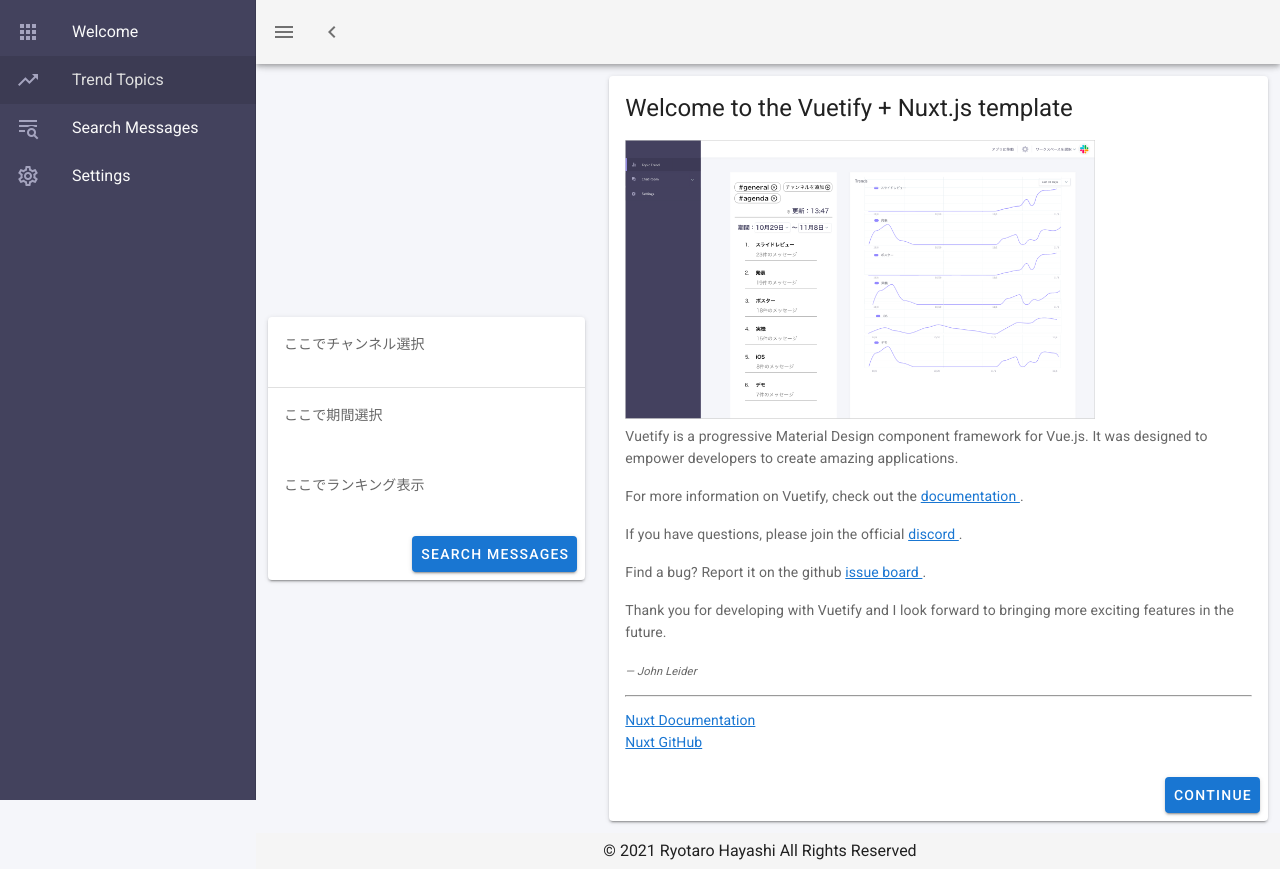
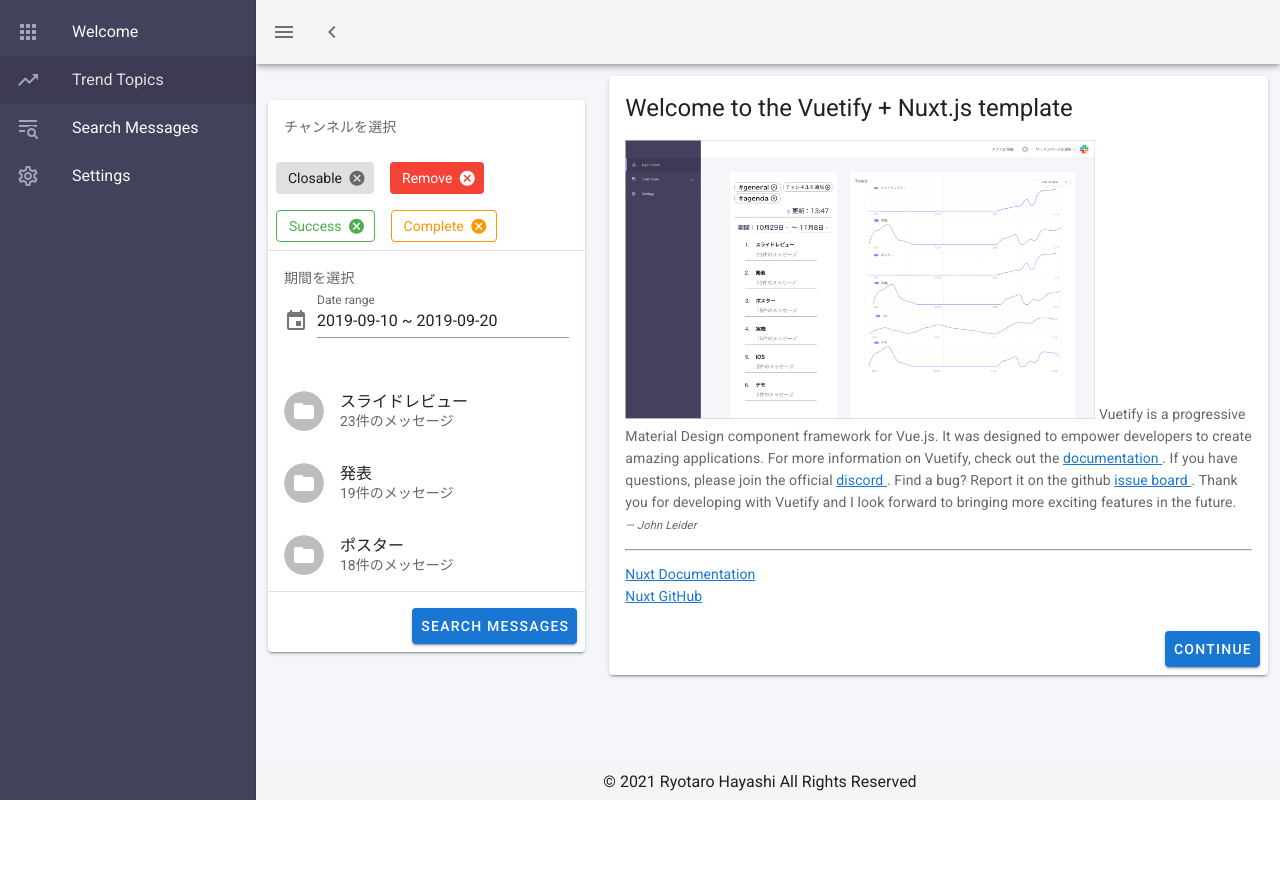
Before and after one commit to Ryotaro-Hayashi/slack-visualization, a Nuxt app in the folder project/: page / in a window 1280 px wide. After the commit the page ends 800 px from the top, so only its background shows below. Built offline with nearby package versions, Linux system fonts and the light colour scheme.

Commit message:
[add] チャンネル選択のためのチップと期間選択のピッカーを追加

```diff
--- a/project/src/pages/index.vue
+++ b/project/src/pages/index.vue
@@ -1,23 +1,112 @@
 <template>
   <v-row justify="center" align="center">
 
-    <!-- ランキング表示 -->
+    <!-- ランキング表示カラム -->
     <v-col cols="12" sm="8" md="4" align="start">
       <v-card>
         <!-- カードテキスト -->
         <v-card-text>
-          <p>ここでチャンネル選択</p>
+          <p>チャンネルを選択</p>
         </v-card-text>
+
+        <v-chip
+          v-if="chips.chip1"
+          class="ma-2"
+          close
+          label
+          @click:close="chips.chip1 = false"
+        >
+          Closable
+        </v-chip>
+
+        <v-chip
+          v-if="chips.chip2"
+          class="ma-2"
+          close
+          color="red"
+          text-color="white"
+          label
+          @click:close="chips.chip2 = false"
+        >
+          Remove
+        </v-chip>
+
+        <v-chip
+          v-if="chips.chip3"
+          class="ma-2"
+          close
+          color="green"
+          outlined
+          label
+          @click:close="chips.chip3 = false"
+        >
+          Success
+        </v-chip>
+
+        <v-chip
+          v-if="chips.chip4"
+          class="ma-2"
+          close
+          color="orange"
+          label
+          outlined
+          @click:close="chips.chip4 = false"
+        >
+          Complete
+        </v-chip>
 
         <v-divider></v-divider>
 
         <v-card-text>
-          <p>ここで期間選択</p>
+            <p>期間を選択</p>
+            <v-menu
+              ref="menu"
+              v-model="menu"
+              :close-on-content-click="false"
+              transition="scale-transition"
+              offset-y
+              min-width="auto"
+            >
+            <template v-slot:activator="{ on, attrs }">
+              <v-text-field
+              v-model="dateRangeText"
+              label="Date range"
+              prepend-icon="mdi-calendar"
+              readonly
+              v-bind="attrs"
+              v-on="on"
+            />
+            </template>
+
+            <v-date-picker
+              ref="picker"
+              v-model="dates"
+              range
+              @change="save"
+            ></v-date-picker>
+            </v-menu>
         </v-card-text>
 
-        <v-card-text>
-          <p>ここでランキング表示</p>
-        </v-card-text>
+        <!-- ランキング表示 -->
+        <v-list subheader two-line>
+
+        <v-list-item v-for="folder in folders" :key="folder.title">
+        <v-list-item-avatar>
+          <v-icon class="grey lighten-1" dark >
+            mdi-folder
+          </v-icon>
+        </v-list-item-avatar>
+
+        <v-list-item-content>
+          <v-list-item-title v-text="folder.title"></v-list-item-title>
+
+          <v-list-item-subtitle v-text="folder.subtitle"></v-list-item-subtitle>
+        </v-list-item-content>
+
+      </v-list-item>
+
+      <v-divider></v-divider>
+    </v-list>
 
         <!-- v-btnやv-menuなどのカードのactionsを配置するためのコンテナ -->
         <v-card-actions>
@@ -119,5 +208,55 @@
     Logo,
     VuetifyLogo,
   },
+  data: () => ({
+    chips: {
+      chip1: true,
+      chip2: true,
+      chip3: true,
+      chip4: true,
+    },
+    files: [
+      {
+        color: 'blue',
+        icon: 'mdi-clipboard-text',
+        subtitle: 'Jan 20, 2014',
+        title: 'Vacation itinerary',
+      },
+      {
+        color: 'amber',
+        icon: 'mdi-gesture-tap-button',
+        subtitle: 'Jan 10, 2014',
+        title: 'Kitchen remodel',
+      },
+    ],
+    folders: [
+      {
+        subtitle: '23件のメッセージ',
+        title: 'スライドレビュー',
+      },
+      {
+        subtitle: '19件のメッセージ',
+        title: '発表',
+      },
+      {
+        subtitle: '18件のメッセージ',
+        title: 'ポスター',
+      },
+    ],
+    dates: ['2019-09-10', '2019-09-20'],
+  }),
+  computed: {
+    dateRangeText () {
+      return this.dates.join(' ~ ')
+    },
+  },
 }
 </script>
+
+<style type="text/css">
+
+/* pタグの改行をなくす */
+p {
+  display:inline;
+}
+</style>
--- a/project/src/pages/messages.vue
+++ b/project/src/pages/messages.vue
@@ -2,28 +2,31 @@
   <v-row>
     <v-col class="text-center">
       <img width="75%" height="75%" src="@/assets/message_search.png">
+    </v-col>
 
-      <!-- <v-card>
-        <v-list two-line>
-          <template v-for="(item, index) in items.slice(0, 6)">
+    <v-col>
+      <v-list three-line>
+      <template v-for="(item, index) in items">
         <v-subheader
           v-if="item.header"
           :key="item.header"
-            >
-              {{ item.header }}
-            </v-subheader>
+          v-text="item.header"
+        ></v-subheader>
+
         <v-divider
           v-else-if="item.divider"
           :key="index"
           :inset="item.inset"
         ></v-divider>
+
         <v-list-item
           v-else
           :key="item.title"
         >
           <v-list-item-avatar>
-                <img :src="item.avatar">
+            <v-img :src="item.avatar"></v-img>
           </v-list-item-avatar>
+
           <v-list-item-content>
             <v-list-item-title v-html="item.title"></v-list-item-title>
             <v-list-item-subtitle v-html="item.subtitle"></v-list-item-subtitle>
@@ -31,23 +34,46 @@
         </v-list-item>
       </template>
     </v-list>
-      </v-card> -->
 
     </v-col>
   </v-row>
 </template>
 
 <script>
-//   export default {
-//     data: () => ({
-//       items: [
-//         { header: 'Today' },
-//         { avatar: 'https://cdn.vuetifyjs.com/images/lists/1.jpg', title: 'Brunch this weekend?', subtitle: `<span class="font-weight-bold">Ali Connors</span> &mdash; I'll be in your neighborhood doing errands this weekend. Do you want to hang out?` },
-//         { divider: true, inset: true },
-//         { avatar: 'https://cdn.vuetifyjs.com/images/lists/2.jpg', title: 'Summer BBQ <span class="grey--text text--lighten-1">4</span>', subtitle: `<span class="font-weight-bold">to Alex, Scott, Jennifer</span> &mdash; Wish I could come, but I'm out of town this weekend.` },
-//         { divider: true, inset: true },
-//         { avatar: 'https://cdn.vuetifyjs.com/images/lists/3.jpg', title: 'Oui oui', subtitle: '<span class="font-weight-bold">Sandra Adams</span> &mdash; Do you have Paris recommendations? Have you ever been?' },
-//       ],
-//     }),
-//   }
+  export default {
+    data: () => ({
+      items: [
+        { header: 'Today' },
+        {
+          avatar: 'https://cdn.vuetifyjs.com/images/lists/1.jpg',
+          title: 'Brunch this weekend?',
+          subtitle: `<span class="text--primary">Ali Connors</span> &mdash; I'll be in your neighborhood doing errands this weekend. Do you want to hang out?`,
+        },
+        { divider: true, inset: true },
+        {
+          avatar: 'https://cdn.vuetifyjs.com/images/lists/2.jpg',
+          title: 'Summer BBQ <span class="grey--text text--lighten-1">4</span>',
+          subtitle: `<span class="text--primary">to Alex, Scott, Jennifer</span> &mdash; Wish I could come, but I'm out of town this weekend.`,
+        },
+        { divider: true, inset: true },
+        {
+          avatar: 'https://cdn.vuetifyjs.com/images/lists/3.jpg',
+          title: 'Oui oui',
+          subtitle: '<span class="text--primary">Sandra Adams</span> &mdash; Do you have Paris recommendations? Have you ever been?',
+        },
+        { divider: true, inset: true },
+        {
+          avatar: 'https://cdn.vuetifyjs.com/images/lists/4.jpg',
+          title: 'Birthday gift',
+          subtitle: '<span class="text--primary">Trevor Hansen</span> &mdash; Have any ideas about what we should get Heidi for her birthday?',
+        },
+        { divider: true, inset: true },
+        {
+          avatar: 'https://cdn.vuetifyjs.com/images/lists/5.jpg',
+          title: 'Recipe to try',
+          subtitle: '<span class="text--primary">Britta Holt</span> &mdash; We should eat this: Grate, Squash, Corn, and tomatillo Tacos.',
+        },
+      ],
+    }),
+  }
 </script>
```
Lines whose indentation alone changed are shown as unchanged.
